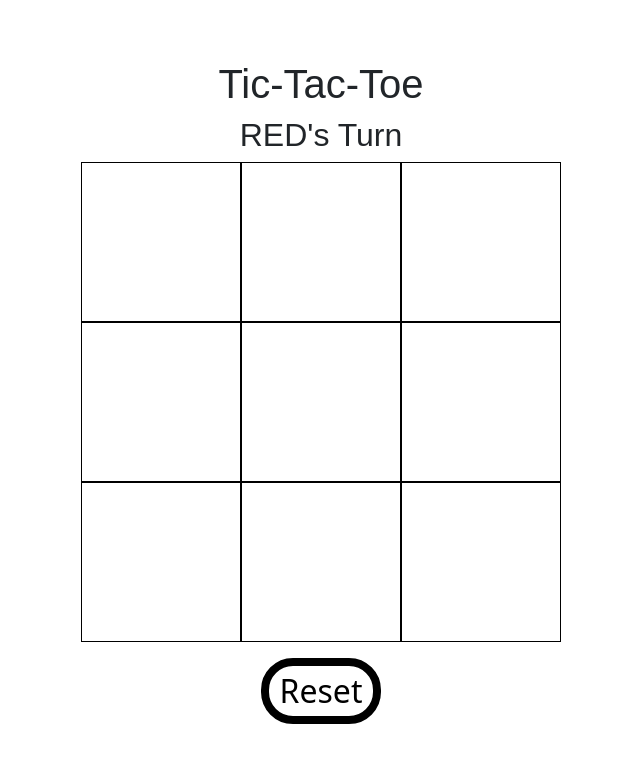
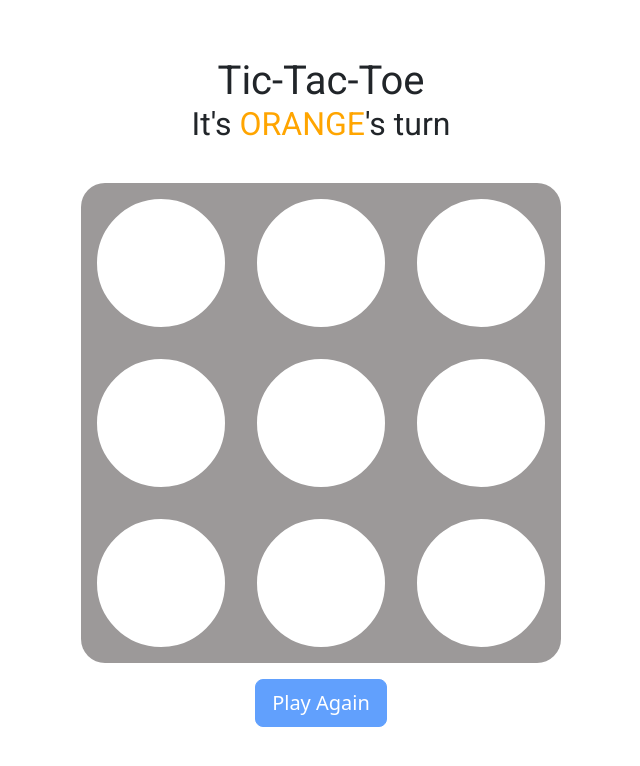
Before and after one commit to stepanovcodes/tic-tac-toe, a plain HTML site: page index.html in a window 1280 px wide. Shown: the whole page, without its empty margins (319-959 px from the left). Drawn offline with nearby package versions, Linux system fonts and the light colour scheme.

Commit message:
Added design

```diff
--- a/css/main.css
+++ b/css/main.css
@@ -1,14 +1,31 @@
 * {
-    font-family: Arial, Helvetica, sans-serif;
+    font-family: 'Roboto', sans-serif;
     box-sizing: border-box;
-    /* border: 1px solid red */
+
+
 }
 
 body {
     height: 100vh;
     flex-direction: column;
+    display: flex;
+    justify-content: center;
+    align-items: center;
 
 }
+
+h1 {
+    margin-top: 0;
+    margin-bottom: 0;
+  }
+
+h2 {
+    margin-top: 0;
+    margin-bottom: 5vmin;
+    margin-left: 20vmin;
+    margin-right: 20vmin;
+    text-align: center;
+  }
 
 main {
 
@@ -16,37 +33,27 @@ main {
     grid-template-columns: 20vmin 20vmin 20vmin;
     grid-template-rows: 20vmin 20vmin 20vmin;
     /* vmin - a responsive CSS unit that will calculate a percentage of the smallest side of the current display */
+    background-color: #9c9999;
+    border-radius: 3vmin;
+
 }
 
-main * {
-    display: flex;
-    justify-content: center;
-    align-items: center;
-    border: 1px solid black
-}
-
-.flex-ctr {
-    display: flex;
-    justify-content: center;
-    align-items: center;
-}
 
 div {
-    /* border: 2vmin solid white;  */
-    /* border-radius: 5vmin; */
-    width: 100%;
-    height: 100%;
-    /* padding: 1vmin;  */
+    border: 1vmin solid white;
+    border-radius: 10vmin;
+    width: 80%;
+    height: 80%;
+    padding: 1vmin;
+    justify-self: center;
+    align-self: center;
+    cursor: pointer;
 }
 
 button {
-    justify-self: center;
-    width: 15vmin;
     margin: 2vmin;
-    background-color: white;
-    color: black;
-    border: 1vmin solid black;
-    border-radius: 4vmin;
-    font-size: 4vmin;
-    outline: none;
 }
+
+.disabled-div {
+    pointer-events: none;
+  }
--- a/index.html
+++ b/index.html
@@ -7,13 +7,14 @@
     <title>Tic-Tac-Toe</title>
     <link href="https://cdn.jsdelivr.net/npm/bootstrap@5.3.0/dist/css/bootstrap.min.css" rel="stylesheet"
         integrity="sha384-9ndCyUaIbzAi2FUVXJi0CjmCapSmO7SnpJef0486qhLnuZ2cdeRhO02iuK6FUUVM" crossorigin="anonymous">
+    <link rel="stylesheet" href="https://fonts.googleapis.com/css?family=Roboto&display=swap">
     <link rel="stylesheet" href="css/main.css">
     <script defer src="js/main.js"></script>
 </head>
 
-<body class="flex-ctr">
+<body>
     <h1>Tic-Tac-Toe</h1>
-    <h2 id="whose-turn"></h2>
+    <h2 id="whose-turn"><span class="player"></span></h2>
     <main>
         <div id="0"></div>
         <div id="1"></div>
@@ -25,7 +26,7 @@
         <div id="7"></div>
         <div id="8"></div>
     </main>
-    <button id="reset">Reset</button>
+    <button id="replay" type="button" class="btn btn-primary btn-lg">Play Again</button>
 </body>
 
 </html>
--- a/js/main.js
+++ b/js/main.js
@@ -1,10 +1,12 @@
 /*----- constants -----*/
+// 1.1) Define a colors object
 const colors = {
     null: 'white',
-    '1': 'red',
-    '-1': 'blue'
+    '1': 'Orange',
+    '-1': 'Green'
 };
 
+// Define the 8 possible winning combinations
 const winningCombinations = [
     [0, 1, 2], // Top row
     [3, 4, 5], // Middle row
@@ -16,6 +18,30 @@ const colors = {
     [2, 4, 6]  // Diagonal from top-right to bottom-left
 ];
 
+// Define Tie Messages
+const tieMessages = [
+    "It's a stalemate!",
+    "It's a draw!",
+    "Neither player emerged victorious!",
+    "The battle ends in a tie!",
+    "The game ends in a stalemate!",
+    "It's a deadlock!",
+    "The final result is a balanced tie!",
+    "Neither side prevailed!"
+];
+
+//Define Win Messages
+const winMessages = [
+    [" conquered the board!"],
+    [" emerges as the ultimate champion!"],
+    [" claims victory!"],
+    [" seizes the win!"],
+    [" outshines everyone!"],
+    [" reigns supreme!"],
+    [" dominates the game!"],
+    [" conquers the game!"]
+];
+
 
 /*----- app's state (variables) -----*/
 // 2.1) Board array to represent the squares
@@ -25,90 +51,143 @@ let board = [];
 let turn; // Player 1 starts (can be either 1 or -1)
 
 // 2.3) Winner variable to represent game status
-let winner; // Initially, no winner (can be null for game in play, 1 for player 1 win, -1 for player -1 win, or 'tie' for a tie game)
+let winner; // Initially, no winner (can be null for game in play, 1 for player 1 win, -1 for player -1 win, or 'T' for a tie game)
+
+// Span element variable to add color to the span element of class "player"
+let playerEls;
+//Remember clicked element;
+let clickedSquare;
 
 /*----- cached element references -----*/
+// 3.1) Store the 9 elements that represent the squares on the page.
 const squareEls = document.querySelectorAll('main > div');
 // console.log(squareEls);
+// Store element to message whose turn it is
 const headerEl = document.getElementById('whose-turn');
-const resetBtn = document.getElementById('reset');
-
+// Store btn element to reset the game
+const replayBtn = document.getElementById('replay');
 
 /*----- event listeners -----*/
 function handleClick(evt) {
-    //console.dir(evt.target);
-    const clickedSquare = evt.target;
-    //console.log(board[parseInt(clickedSquare.id)],clickedSquare.id);
+
+    // update clicked element
+    clickedSquare = evt.target;
+
+    // If the board has a value at the index, immediately return
     if (board[parseInt(clickedSquare.id)] !== null) return;
+    // If winner is not null, immediately return
     if (winner !== null) return;
-
+    // Update the board array at the index with the value of turn
     board[parseInt(clickedSquare.id)] = turn;
+    // Flip turns by multiplying turn by -1
     turn = turn * (-1);
-
+    // Set the winner variable
     winner = getWinner();
     //console.log (winner);
 
     render();
+
 };
 
-function handleReset(evt) {
+function handleReplay(evt) {
     init();
 }
 
 /*----- functions -----*/
-function init () {
+function init() {
+    // Initialize the board array to 9 nulls to represent empty squares
     board = [null, null, null, null, null, null, null, null, null];
+
+    // Initialize whose turn it is to 1 (player 'X')
     turn = 1;
+
+    // Initialize winner to null to represent that there is no winner or tie yet
     winner = null;
 
-    render();
+    //set initial message
+    headerEl.innerHTML = `It's <span class="player">${colors[turn].toUpperCase()}</span>'s turn`
+
 
     squareEls.forEach((square) => {
         square.addEventListener('click', handleClick);
+        square.addEventListener('mouseenter', function(evt1) {
+            evt1.target.style.borderColor = colors[turn];
+            });
+        square.addEventListener('mouseleave', function(evt2) {
+            evt2.target.style.borderColor = colors[null];
+            });
+        square.classList.remove('disabled-div');
     })
-    resetBtn.addEventListener('click', handleReset);
+    replayBtn.addEventListener('click', handleReplay);
+
+
+    // Render those state variables to the page
+    render();
 };
 
-function render () {
-    renderBoard ();
+function render() {
+    renderBoard();
     renderMessage();
+    replayBtn.disabled = !winner;
 };
 
-function renderBoard () {
-    // console.log(squareEls.length);
-for(let i = 0; i < squareEls.length; i++) {
+function renderBoard() {
+
+    // Loop over each of the 9 elements that represent the squares on the page
+    for (let i = 0; i < squareEls.length; i++) {
+        // Set the background color of the current element by using the value as a key on the colors lookup object (constant).
         squareEls[i].style.backgroundColor = colors[board[i]];
-    //console.log(colors[board[i]]);
+        if (winner !== null) squareEls[i].classList.add('disabled-div');
+        if (board[i] !== null) clickedSquare.classList.add('disabled-div');
     };
 };
 
-function renderMessage () {
+function renderMessage() {
+
+
     if (winner === 'T') {
-        headerEl.innerText = 'It Is a Tie!';
-        return;
+        // If winner is equal to 'T' (tie), render a tie message
+        headerEl.innerText = tieMessages[Math.floor(Math.random() * 8)];
     } else if (winner !== null) {
-        headerEl.innerText = `Congrats! ${colors[winner].toUpperCase()} Won!`
-        return;
+        // render a congratulatory message to which player has won - use the color name for the player, converting it to uppercase.
+        const randomNum = Math.floor(Math.random() * 8);
+        headerEl.innerHTML = '<span class="player">' + colors[winner].toUpperCase() + '</span>' + winMessages[randomNum];
+        playerEls = document.querySelectorAll(".player");
+        playerEls.forEach((player) => {
+            player.style.color = colors[board[parseInt(clickedSquare.id)]];
+        });
     } else {
-        headerEl.innerText = `${colors[turn].toUpperCase()}'s Turn`
+        // If winner has a value other than null (game still in progress), render whose turn it is - use the color name for the player, converting it to upper case.
+        headerEl.innerHTML = `It's <span class="player">${colors[turn].toUpperCase()}</span>'s turn`
+        playerEls = document.querySelectorAll(".player");
+        playerEls.forEach((player) => {
+            player.style.color = colors[turn];
+        });
     }
+
+
+
 };
 
 function getWinner() {
-    for (let i = 0; i<winningCombinations.length;i++) {
+    for (let i = 0; i < winningCombinations.length; i++) {
         let total = 0;
-        for (let j = 0;j<winningCombinations[i].length;j++) {
+        for (let j = 0; j < winningCombinations[i].length; j++) {
             total += board[winningCombinations[i][j]];
-            if (Math.abs(total)===3) return board[winningCombinations[i][0]];
+            // If the total equals 3, we have a winner!
+            if (Math.abs(total) === 3) return board[winningCombinations[i][0]];
         }
     }
-    if (!board.includes(null)) return'T';
+    // Set winner to 'T' if there are no more nulls in the board array
+    if (!board.includes(null)) return 'T';
     return null;
 }
 
 
 
 
+
+
 /*----- Start game -----*/
 
-init ();
+init();
```
Lines whose indentation alone changed are shown as unchanged.
